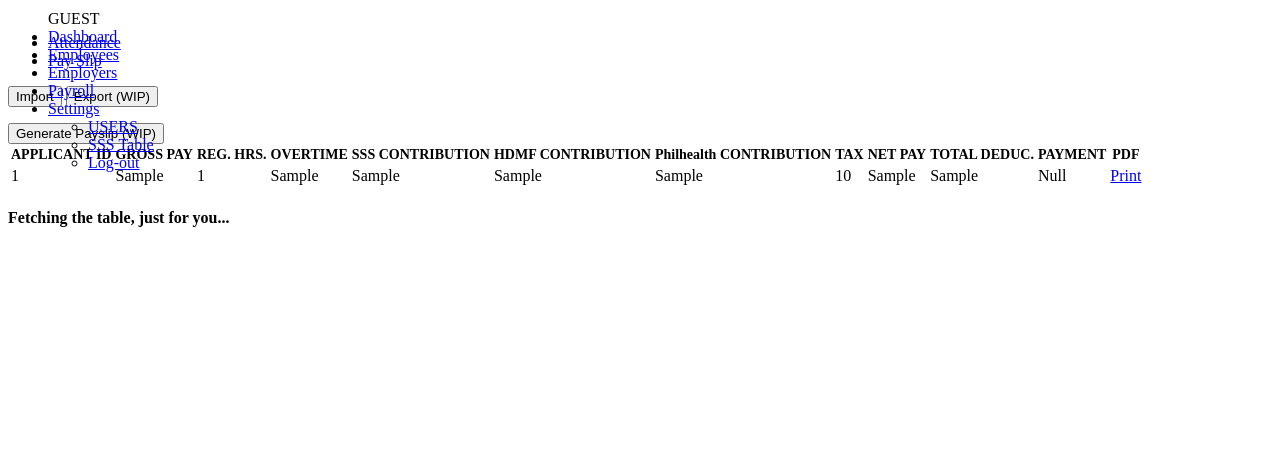
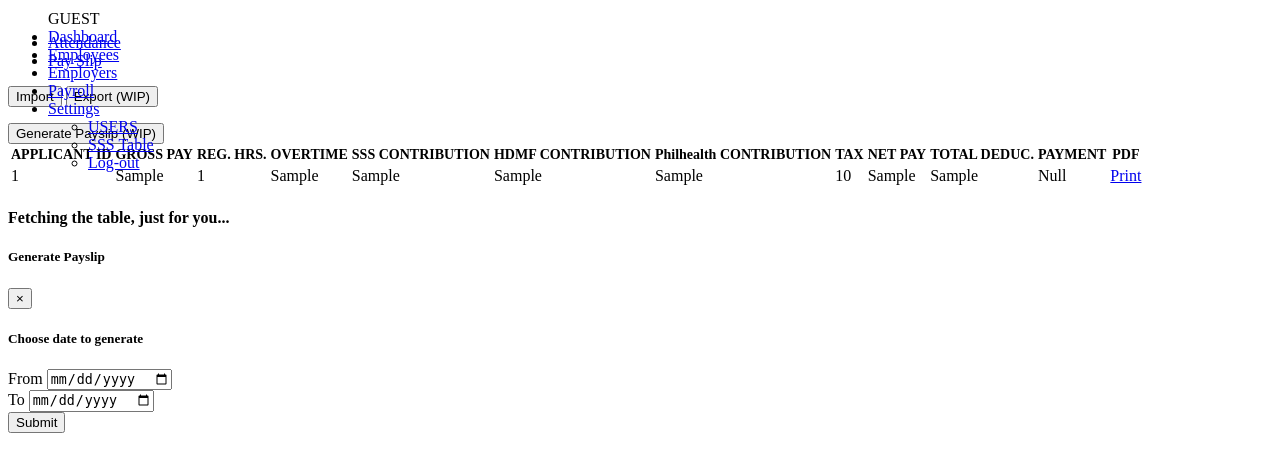
Before and after one commit to janoRicky/silangan_system, a CodeIgniter app: the page made by application/views/payroll/p_payrolls.php in a window 1280 px wide. Shown: the part 32-504 px from the top of the page. Run offline with CodeIgniter, Linux system fonts and the light colour scheme; tables that the repository leaves empty hold one stand-in row (values such as "Sample post"); the template is opened without the code that fills it: most values are stand-ins (such as "Sample title", 1, 10 or a date in 2020).

Commit message:
Generate Payslip added

```diff
--- a/application/config/routes.php
+++ b/application/config/routes.php
@@ -113,3 +113,6 @@
 
 
 $route['TerminateContract'] = 'Update_Controller/TerminateContract';
+
+// EXPORT
+$route['export_payslip'] = 'PhpOffice_Controller/export_payslip';
--- a/application/controllers/Update_Controller.php
+++ b/application/controllers/Update_Controller.php
@@ -1132,7 +1132,8 @@
 				'TotaOT' => $GetTotalOt,
 				'net_pay' => $net_pay,
 				'tota_deduc' => $totalDeduction,
-				'Mode' => $cutoffMode
+				'Mode' => $cutoffMode,
+				'Date_Generated' => date('d-m-yy')
 			);
 
 			$this->Model_Inserts->InsertTrackingTable($data);
--- a/application/views/payroll/p_payrolls.php
+++ b/application/views/payroll/p_payrolls.php
@@ -32,7 +32,8 @@
 							<!-- <div id="datatables-export"></div> -->
 						</div>
 						<div class="col-4 mb-2 text-right">
-							<button id="ImportButton" type="button" class="btn btn-secondary"><i class="fas fa-lock"></i> Generate Payslip (WIP)</button>
+							<!-- <a href="<?=base_url()?>export_payslip?id=<?php echo $ClientID; ?>" class="btn btn-secondary"><i class="fas fa-lock"></i> Generate Payslip (WIP)</a> -->
+							<button type="button" id="<?php echo $ClientID; ?>" class="btn btn-secondary gen_paysli" data-toggle="modal" data-target="#Gen_paydate"><i class="fas fa-lock"></i> Generate Payslip (WIP)</button>
 						</div>
 						<div class="col-sm-12 col-mb-12">
 							<div class="table-responsive w-100">
@@ -116,53 +117,6 @@
 					</div>
 				</div>
 			</div>
-			<!-- Modal -->
-			<!-- <?php foreach ($GetWeeklyListEmployee->result_array() as $row): ?>
-				<div class="modal fade" id="applicantPay_<?php echo $row['ApplicantID']; ?>" tabindex="-1" role="dialog" aria-labelledby="exampleModalLabel" aria-hidden="true">
-					<div class="modal-dialog modal-dialog-centered modal-lg" role="document">
-						<div class="modal-content">
-							<div class="modal-header">
-								<h5 class="modal-title" id="exampleModalLabel"><?php echo $row['ApplicantID'];?> Contributions</h5>
-								<button type="button" class="close" data-dismiss="modal" aria-label="Close">
-									<span aria-hidden="true">&times;</span>
-								</button>
-							</div>
-							<div class="modal-body">
-								<table class="table table-condensed table-bordered">
-									<thead>
-										<th>
-											Gross Pay
-										</th>
-										<th>
-											SSS Contribution
-										</th>
-									</thead>
-									<tbody>
-										<?php foreach ($get_applicantContri->result_array() as $nrow): ?>
-									<?php if ($row['ApplicantID'] == $nrow['ApplicantID']): ?>
-										<tr>
-											<td>
-												<?php echo $nrow['gross_pay']; ?>
-											</td>
-											<td>
-												<?php echo $nrow['sss_contri']; ?>
-											</td>
-										</tr>
-									<?php endif ?>
-								<?php endforeach ?>
-									</tbody>
-								</table>
-
-							</div>
-							<div class="modal-footer">
-								<button type="button" class="btn btn-secondary" data-dismiss="modal">Close</button>
-								<button type="button" class="btn btn-primary">Save changes</button>
-							</div>
-						</div>
-					</div>
-				</div>
-			<?php endforeach ?> -->
-
 			<!-- LOAD MODAL -->
 			<div class="modal fade" id="LoadModal" tabindex="-1" role="dialog" aria-hidden="true">
 				<div class="modal-dialog" role="document">
@@ -178,6 +132,50 @@
 					</div>
 				</div>
 			</div>
+		</div>
+	</div>
+	<!-- Modal -->
+	<div class="modal fade" id="Gen_paydate" tabindex="-1" role="dialog" aria-labelledby="exampleModalLongTitle" aria-hidden="true">
+		<div class="modal-dialog" role="document">
+			<?php echo form_open(base_url().'export_payslip','method="post"'); ?>
+			<div class="modal-content">
+				<div class="modal-header">
+					<h5 class="modal-title" id="exampleModalLongTitle">Generate Payslip</h5>
+					<button type="button" class="close" data-dismiss="modal" aria-label="Close">
+						<span aria-hidden="true">&times;</span>
+					</button>
+				</div>
+				<div class="modal-body">
+					<div class="form-row">
+						<div class="col">
+							<div class="text-center">
+								<h5>
+									Choose date to generate
+								</h5>
+							</div>
+						</div>
+					</div>
+					<input id="h_id" type="hidden" name="h_id" value="">
+					<div class="form-row">
+						<div class="col">
+							<div class="form-group">
+								<label>From</label>
+								<input class="form-control" type="date" name="fdate">
+							</div>
+						</div>
+						<div class="col">
+							<div class="form-group">
+								<label>To</label>
+								<input class="form-control" type="date" name="tdate">
+							</div>
+						</div>
+					</div>
+				</div>
+				<div class="modal-footer">
+					<button type="submit" class="btn btn-primary">Submit</button>
+				</div>
+			</div>
+			<?php echo form_close(); ?>
 		</div>
 	</div>
 </body>
@@ -225,6 +223,10 @@
 				$('#content').css('transition', 'all 0.3s');
 				localStorage.setItem('SidebarVisible', 'false');
 			}
+		});
+
+		$('.gen_paysli').on('click', function () {
+			$('#h_id').val($(this).attr('id'));
 		});
 
 		var dd_buttons = new $.fn.dataTable.Buttons(table, {
```
Also changed, not shown: application/controllers/PhpOffice_Controller.php (+81 -3 lines), application/models/Model_Selects.php (+14 -0 lines). Lines whose indentation alone changed are shown as unchanged.
